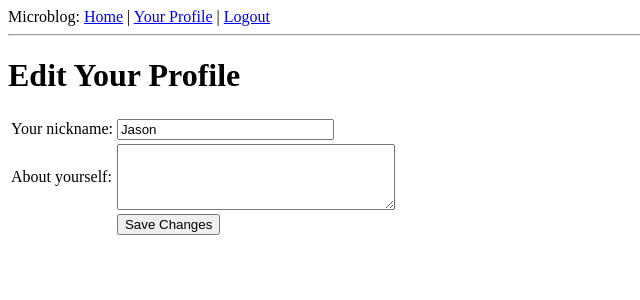
After one commit to shaffer-wv/flask-microblog, a Flask app: page /edit in a window 1280 px wide. The commit adds this page. Shown: the top 300 px of the page, without its empty margins (0-640 px from the left). Run offline with Flask 2, Linux system fonts and the light colour scheme; a user stored in the database is signed in; data comes from the database, SQL or seed files in the repository; both versions use the stored data as it was after the commit.

Commit message:
Added Profile Page

```diff
--- a/app/forms.py
+++ b/app/forms.py
@@ -1,7 +1,11 @@
 from flask.ext.wtf import Form
-from wtforms import TextField, BooleanField
-from wtforms.validators import Required
+from wtforms import TextField, BooleanField, TextAreaField
+from wtforms.validators import Required, Length
 
 class LoginForm(Form):
 	openid = TextField('openid', validators = [Required()])
 	remember_me = BooleanField('remember_me', default = False)
+
+class EditForm(Form):
+	nickname = TextField('nickname', validators = [Required()])
+	about_me = TextAreaField('about_me', validators = [Length(min = 0, max = 140)])
--- a/app/models.py
+++ b/app/models.py
@@ -1,4 +1,5 @@
 from app import db
+from hashlib import md5
 
 ROLE_USER = 0
 ROLE_ADMIN = 1
@@ -9,6 +10,8 @@ class User(db.Model):
 	email = db.Column(db.String(120), index = True, unique = True)
 	role = db.Column(db.SmallInteger, default = ROLE_USER)
 	posts = db.relationship('Post', backref = 'author', lazy = 'dynamic')
+	about_me = db.Column(db.String(140))
+	last_seen = db.Column(db.DateTime)
 
 	def is_authenticated(self):
 		return True
@@ -22,6 +25,9 @@ class User(db.Model):
 	def get_id(self):
 		return unicode(self.id)
 
+	def avatar(self, size):
+		return 'http://www.gravatar.com/avatar/' + md5(self.email).hexdigest() + '?d=mm&s=' + str(size)
+
 	def __repr__(self):
 		return '<User %r>' % (self.nickname)
 
--- a/app/templates/base.html
+++ b/app/templates/base.html
@@ -10,7 +10,8 @@
 		<div>Microblog:
 			<a href="{{ url_for('index') }}">Home</a>
 			{% if g.user.is_authenticated() %}
-				<a href="{{ url_for('logout') }}">Logout</a>
+				| <a href="{{ url_for('user', nickname = g.user.nickname) }}">Your Profile</a>
+				| <a href="{{ url_for('logout') }}">Logout</a>
 			{% endif %}
 		</div>
 		<hr>
--- /dev/null
+++ b/app/templates/edit.html
@@ -0,0 +1,23 @@
+<!-- extend base layout -->
+{% extends "base.html" %}
+
+{% block content %}
+<h1>Edit Your Profile</h1>
+<form action="" method="post" name="edit">
+	{{form.hidden_tag()}}
+	<table>
+		<tr>
+			<td>Your nickname:</td>
+			<td>{{form.nickname(size = 24)}}</td>
+		</tr>
+		<tr>
+			<td>About yourself:</td>
+			<td>{{form.about_me(cols = 32, rows = 4)}}</td>
+		</tr>
+		<tr>
+			<td></td>
+			<td><input type="submit" value="Save Changes"></td>
+		</tr>
+	</table>
+</form>
+{% endblock %}
--- /dev/null
+++ b/app/templates/post.html
@@ -0,0 +1,5 @@
+<table>
+	<tr valign="top">
+		<td><img src="{{post.author.avatar(50)}}"></td><td><i>{{post.author.nickname}} says: <b>{{post.body}}</b></i></td>
+	</tr>
+</table>
--- a/app/views.py
+++ b/app/views.py
@@ -1,8 +1,9 @@
 from flask import render_template, flash, redirect, session, url_for, request, g
 from flask.ext.login import login_user, logout_user, current_user, login_required
 from app import app, db, lm, oid
-from forms import LoginForm
+from forms import LoginForm, EditForm
 from models import User, ROLE_USER, ROLE_ADMIN
+from datetime import datetime
 
 @lm.user_loader
 def load_user(id):
@@ -11,6 +12,10 @@ def load_user(id):
 @app.before_request
 def before_request():
   g.user = current_user
+  if g.user.is_authenticated():
+    g.user.last_seen = datetime.utcnow()
+    db.session.add(g.user)
+    db.session.commit()
 
 @app.route('/')
 @app.route('/index')
@@ -66,6 +71,37 @@ def after_login(resp):
   login_user(user, remember = remember_me)
   return redirect(request.args.get('next') or url_for('index'))
 
+@app.route('/user/<nickname>')
+@login_required
+def user(nickname):
+  user = User.query.filter_by(nickname = nickname).first()
+  if user == None:
+    flash('User ' + nickname + ' not found.')
+    return redirect(url_for('index'))
+  posts = [
+    { 'author': user, 'body': 'Test post #1' },
+    { 'author': user, 'body': 'Test post #2' }
+  ]
+  return render_template('user.html',
+    user = user,
+    posts = posts)
+
+@app.route('/edit', methods = ['GET', 'POST'])
+@login_required
+def edit():
+  form = EditForm()
+  if form.validate_on_submit():
+    g.user.nickname = form.nickname.data
+    g.user.about_me = form.about_me.data
+    db.session.add(g.user)
+    db.session.commit()
+    flash('Your changes have been saved.')
+    return redirect(url_for('edit'))
+  else:
+    form.nickname.data = g.user.nickname
+    form.about_me.data = g.user.about_me
+  return render_template('edit.html', form = form)
+
 @app.route('/logout')
 def logout():
   logout_user()
```
Also changed, not shown: app/templates/user.html (added, +21 -0 lines), db_repository/versions/003_migration.py (added, +32 -0 lines), app.db, 4 other files.
